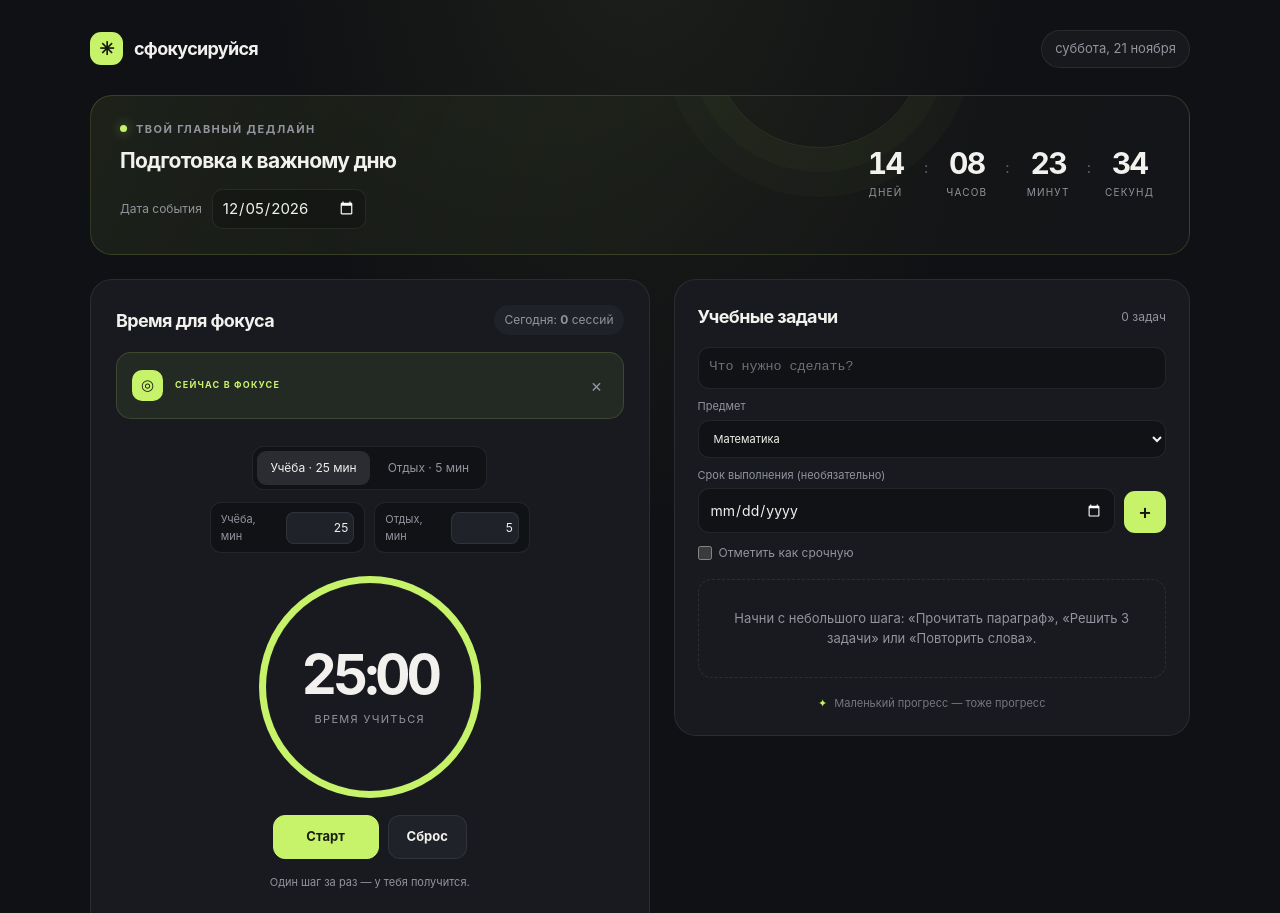
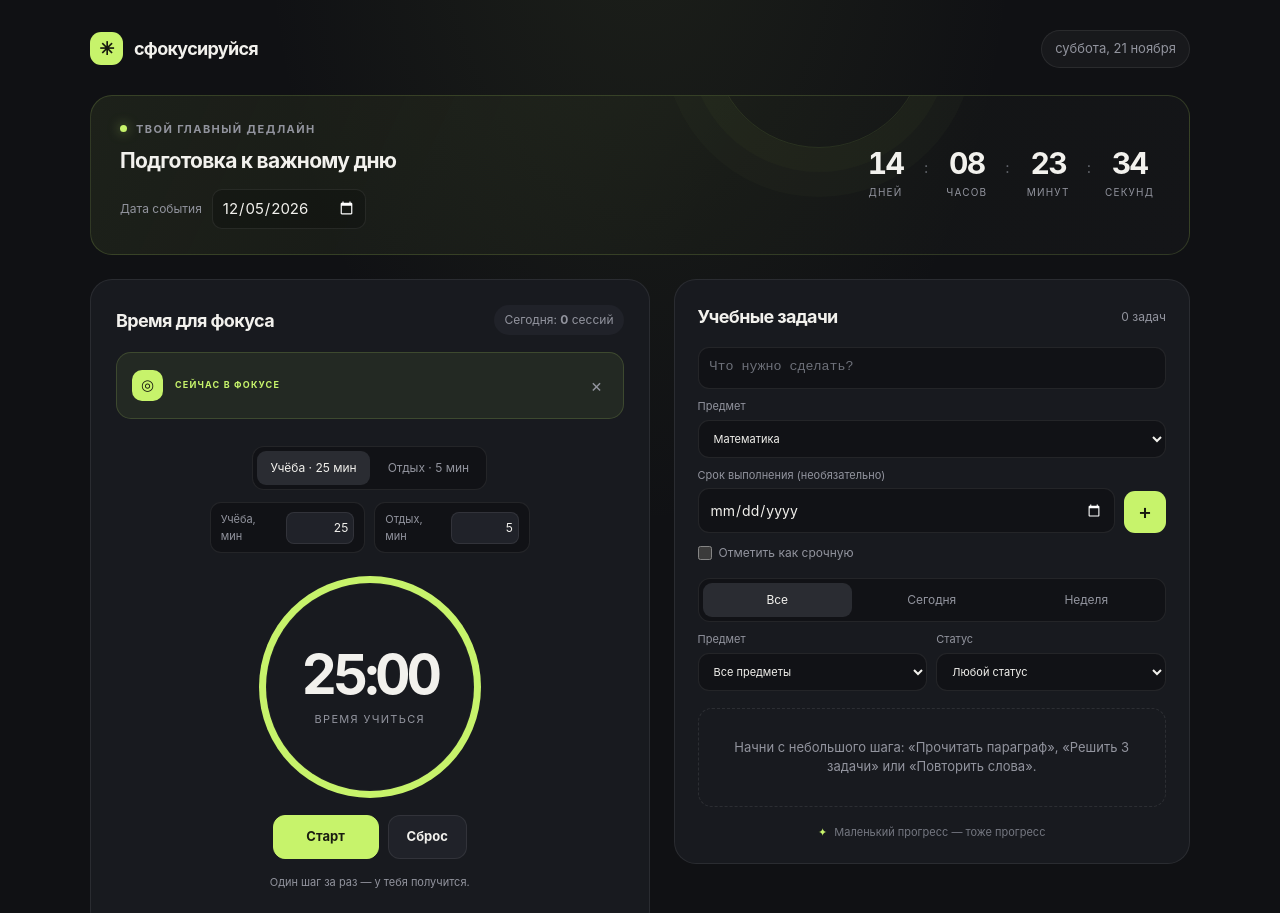
Before and after one commit to matw8177-dot/sfokusiruysya-planner, a plain HTML site: page index.html in a window 1280 px wide. Shown: the top 913 px of the page. Drawn offline with Linux system fonts and the light colour scheme.

Commit message:
Add task filters for day, subject and status

```diff
--- a/index.html
+++ b/index.html
@@ -139,6 +139,12 @@
     .dialog-head { display:flex; justify-content:space-between; align-items:center; gap:12px; }
     .dialog-head h3 { margin:0; font-size:18px; }
     .dialog-actions { display:flex; justify-content:flex-end; flex-wrap:wrap; gap:8px; }
+    .task-filters { display:grid; grid-template-columns:repeat(2,minmax(0,1fr)); gap:9px; margin-top:16px; }
+    .period-filters { grid-column:1/-1; display:flex; gap:5px; overflow-x:auto; padding:4px; border:1px solid var(--line); border-radius:12px; background:#111216; }
+    .period-filter { flex:1; min-width:max-content; cursor:pointer; border:0; border-radius:9px; padding:8px 11px; color:var(--muted); background:transparent; font-size:12px; }
+    .period-filter.active { color:var(--text); background:#2a2c32; }
+    .filter-field { min-width:0; display:grid; gap:5px; color:var(--muted); font-size:11px; }
+    .filter-field select { width:100%; }
     .footnote { display:flex; justify-content:center; gap:7px; align-items:center; margin-top:17px; color:#747780; font-size:11px; }
     .footnote span { color:var(--lime); }
     .sr-only { position:absolute; width:1px; height:1px; padding:0; margin:-1px; overflow:hidden; clip:rect(0,0,0,0); white-space:nowrap; border:0; }
@@ -156,6 +162,7 @@
       .task-form { grid-template-columns:minmax(0,1fr) 42px; }
       .task-item { grid-template-columns:auto minmax(0,1fr); }
       .task-actions { grid-column:2; }
+      .task-filters { grid-template-columns:1fr; }
     }
     @media (max-width:390px) {
       .today-pill { font-size:11px; padding:7px 9px; }
@@ -257,6 +264,15 @@
           <button class="add-btn" type="submit" aria-label="Добавить задачу">+</button>
         </form>
         <label class="urgent-toggle"><input type="checkbox" id="urgentInput"> Отметить как срочную</label>
+        <div class="task-filters">
+          <div class="period-filters" role="group" aria-label="Показать задания за период">
+            <button class="period-filter active" type="button" data-task-period="all" aria-pressed="true">Все</button>
+            <button class="period-filter" type="button" data-task-period="today" aria-pressed="false">Сегодня</button>
+            <button class="period-filter" type="button" data-task-period="week" aria-pressed="false">Неделя</button>
+          </div>
+          <label class="filter-field" for="taskSubjectFilter"><span>Предмет</span><select class="field" id="taskSubjectFilter"><option value="all">Все предметы</option></select></label>
+          <label class="filter-field" for="taskStatusFilter"><span>Статус</span><select class="field" id="taskStatusFilter"><option value="all">Любой статус</option><option value="open">В работе</option><option value="overdue">Просрочено</option><option value="done">Выполнено</option><option value="urgent">Срочно</option></select></label>
+        </div>
         <ul class="task-list" id="taskList"></ul>
         <dialog class="task-dialog" id="taskEditDialog">
           <form class="dialog-form" id="taskEditForm">
@@ -287,15 +303,22 @@
         const d = new Date();
         return `${d.getFullYear()}-${String(d.getMonth()+1).padStart(2,'0')}-${String(d.getDate()).padStart(2,'0')}`;
       };
+      const dateKey = (date) => [date.getFullYear(),String(date.getMonth()+1).padStart(2,'0'),String(date.getDate()).padStart(2,'0')].join('-');
       const defaultDeadline = () => {
         const d = new Date(); d.setDate(d.getDate() + 14);
         return `${d.getFullYear()}-${String(d.getMonth()+1).padStart(2,'0')}-${String(d.getDate()).padStart(2,'0')}`;
       };
-      let state = { eventName:'Подготовка к важному дню', eventDate:defaultDeadline(), tasks:[], focusId:null, sessionDay:todayKey(), sessions:0, timerMode:'study', timerDurations:{...DEFAULT_DURATIONS}, timerRemaining:DEFAULT_DURATIONS.study * 60, timerEndsAt:null, timerRunning:false };
+      let state = { eventName:'Подготовка к важному дню', eventDate:defaultDeadline(), tasks:[], focusId:null, taskFilters:{period:'all',subject:'all',status:'all'}, sessionDay:todayKey(), sessions:0, timerMode:'study', timerDurations:{...DEFAULT_DURATIONS}, timerRemaining:DEFAULT_DURATIONS.study * 60, timerEndsAt:null, timerRunning:false };
       try {
         const saved = JSON.parse(localStorage.getItem(STORAGE_KEY) || 'null');
         if (saved && typeof saved === 'object') state = { ...state, ...saved, tasks:Array.isArray(saved.tasks) ? saved.tasks : [] };
       } catch (error) { console.warn('Не удалось прочитать сохранённые данные.', error); }
+      const savedTaskFilters = state.taskFilters && typeof state.taskFilters === 'object' ? state.taskFilters : {};
+      state.taskFilters = {
+        period:['all','today','week'].includes(savedTaskFilters.period) ? savedTaskFilters.period : 'all',
+        subject:typeof savedTaskFilters.subject === 'string' ? savedTaskFilters.subject : 'all',
+        status:['all','open','overdue','done','urgent'].includes(savedTaskFilters.status) ? savedTaskFilters.status : 'all'
+      };
       state.timerDurations = {
         study:normalizeDuration(state.timerDurations?.study, 'study'),
         break:normalizeDuration(state.timerDurations?.break, 'break')
@@ -327,9 +350,28 @@
       function renderTasks() {
         const list = $('#taskList');
         const sorted = [...state.tasks].sort((a,b) => Number(a.done)-Number(b.done) || (a.dueDate || '9999-12-31').localeCompare(b.dueDate || '9999-12-31') || Number(b.urgent)-Number(a.urgent) || b.created-a.created);
+        const today = todayKey(), weekEnd = new Date(today + 'T00:00:00');
+        weekEnd.setDate(weekEnd.getDate() + 6);
+        const visible = sorted.filter(task => {
+          const filters = state.taskFilters, weekEndKey = dateKey(weekEnd);
+          if (filters.period === 'today' && task.dueDate !== today) return false;
+          if (filters.period === 'week' && (!task.dueDate || task.dueDate < today || task.dueDate > weekEndKey)) return false;
+          if (filters.subject !== 'all' && task.subject !== filters.subject) return false;
+          if (filters.status === 'open' && task.done) return false;
+          if (filters.status === 'done' && !task.done) return false;
+          if (filters.status === 'overdue' && (task.done || !task.dueDate || task.dueDate >= today)) return false;
+          if (filters.status === 'urgent' && (task.done || !task.urgent)) return false;
+          return true;
+        });
         $('#taskCount').textContent = `${state.tasks.length} ${state.tasks.length === 1 ? 'задача' : state.tasks.length >= 2 && state.tasks.length <= 4 ? 'задачи' : 'задач'}`;
+        if (visible.length !== sorted.length) $('#taskCount').textContent = visible.length + ' из ' + sorted.length;
         if (!sorted.length) { list.innerHTML = '<li class="empty-state">Начни с небольшого шага: «Прочитать параграф», «Решить 3 задачи» или «Повторить слова».</li>'; return; }
-        list.innerHTML = sorted.map(task => `<li class="task-item ${task.done ? 'done' : ''}" data-id="${escapeHtml(task.id)}">
+        if (!visible.length) {
+          list.innerHTML = '<li class="empty-state">По этим фильтрам заданий нет. <button class="btn" id="resetTaskFilters" type="button">Сбросить фильтры</button></li>';
+          $('#resetTaskFilters').addEventListener('click', resetTaskFilters);
+          return;
+        }
+        list.innerHTML = visible.map(task => `<li class="task-item ${task.done ? 'done' : ''}" data-id="${escapeHtml(task.id)}">
           <input class="check" type="checkbox" aria-label="Отметить выполненной" ${task.done ? 'checked' : ''}>
           <div class="task-copy"><div class="task-name">${escapeHtml(task.name)}</div><div class="task-meta"><span class="tag">${escapeHtml(task.subject)}</span>${task.urgent ? '<span class="urgent">● Срочно</span>' : ''}${getDueBadge(task.dueDate)}</div></div>
           <div class="task-actions"><button class="focus-task-btn" type="button">Взять в фокус</button><button class="delete-btn" type="button" aria-label="Удалить задачу">×</button></div>
@@ -398,6 +440,30 @@
         state.tasks.push({ id: (globalThis.crypto && crypto.randomUUID) ? crypto.randomUUID() : `${Date.now()}-${Math.random().toString(36).slice(2)}`, name, subject:$('#taskSubject').value, dueDate:dueInput.value || null, urgent:$('#urgentInput').checked, done:false, created:Date.now() });
         input.value = ''; resizeTaskInput(); dueInput.value = ''; $('#urgentInput').checked = false; persist(); renderTasks(); input.focus();
       });
+      function syncTaskFilters() {
+        document.querySelectorAll('[data-task-period]').forEach(button => {
+          const active = button.dataset.taskPeriod === state.taskFilters.period;
+          button.classList.toggle('active', active); button.setAttribute('aria-pressed', String(active));
+        });
+        $('#taskSubjectFilter').value = state.taskFilters.subject;
+        $('#taskStatusFilter').value = state.taskFilters.status;
+      }
+      function resetTaskFilters() {
+        state.taskFilters = { period:'all', subject:'all', status:'all' };
+        syncTaskFilters(); persist(); renderTasks();
+      }
+      const taskSubjectFilter = $('#taskSubjectFilter');
+      Array.from($('#taskSubject').options).forEach(option => {
+        const filterOption = document.createElement('option');
+        filterOption.value = option.value; filterOption.textContent = option.textContent; taskSubjectFilter.append(filterOption);
+      });
+      if (!Array.from(taskSubjectFilter.options).some(option => option.value === state.taskFilters.subject)) state.taskFilters.subject = 'all';
+      syncTaskFilters();
+      document.querySelectorAll('[data-task-period]').forEach(button => button.addEventListener('click', () => {
+        state.taskFilters.period = button.dataset.taskPeriod; syncTaskFilters(); persist(); renderTasks();
+      }));
+      taskSubjectFilter.addEventListener('change', () => { state.taskFilters.subject = taskSubjectFilter.value; persist(); renderTasks(); });
+      $('#taskStatusFilter').addEventListener('change', () => { state.taskFilters.status = $('#taskStatusFilter').value; persist(); renderTasks(); });
       renderTasks(); renderFocus();
 
       let mode = state.timerMode === 'break' ? 'break' : 'study';
```
